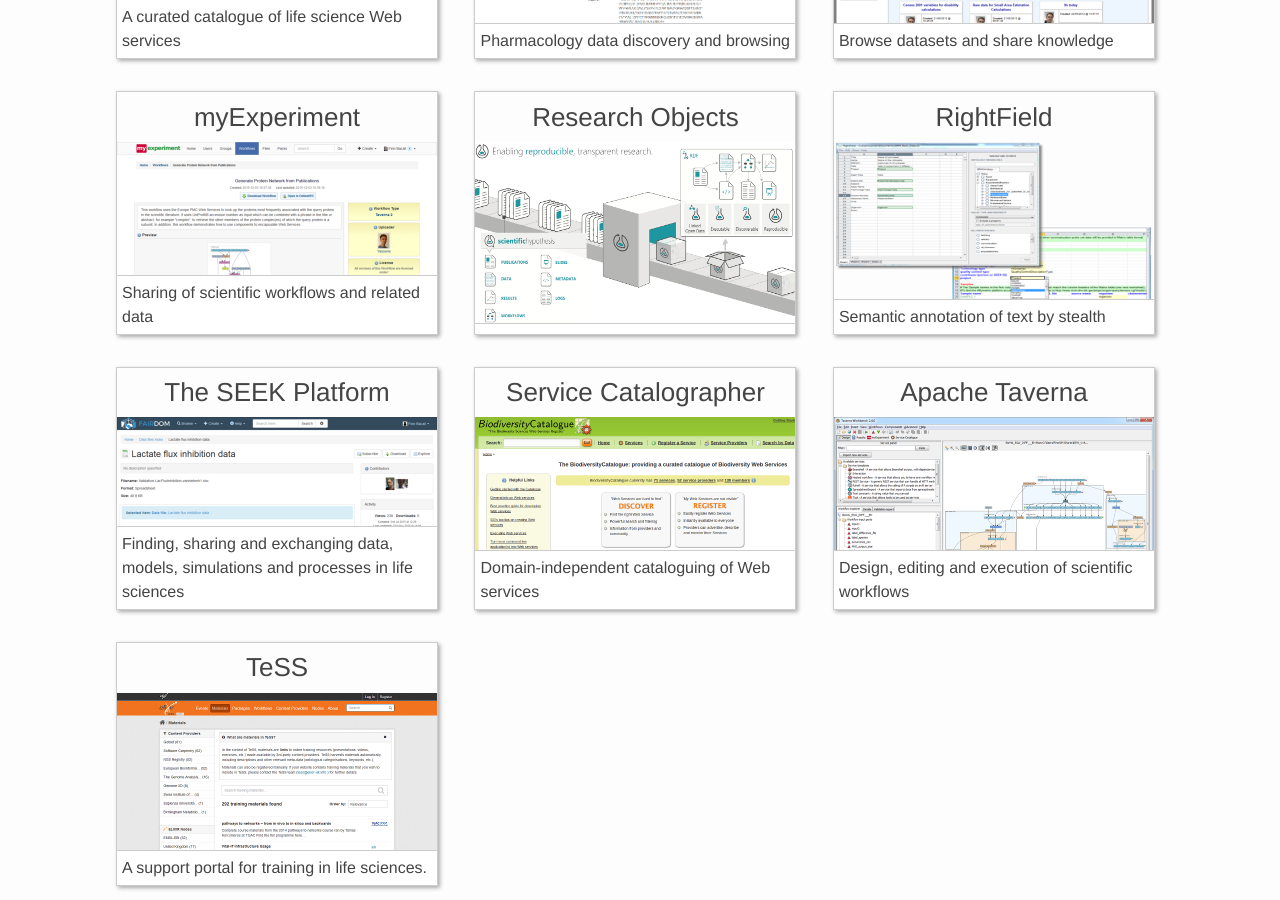
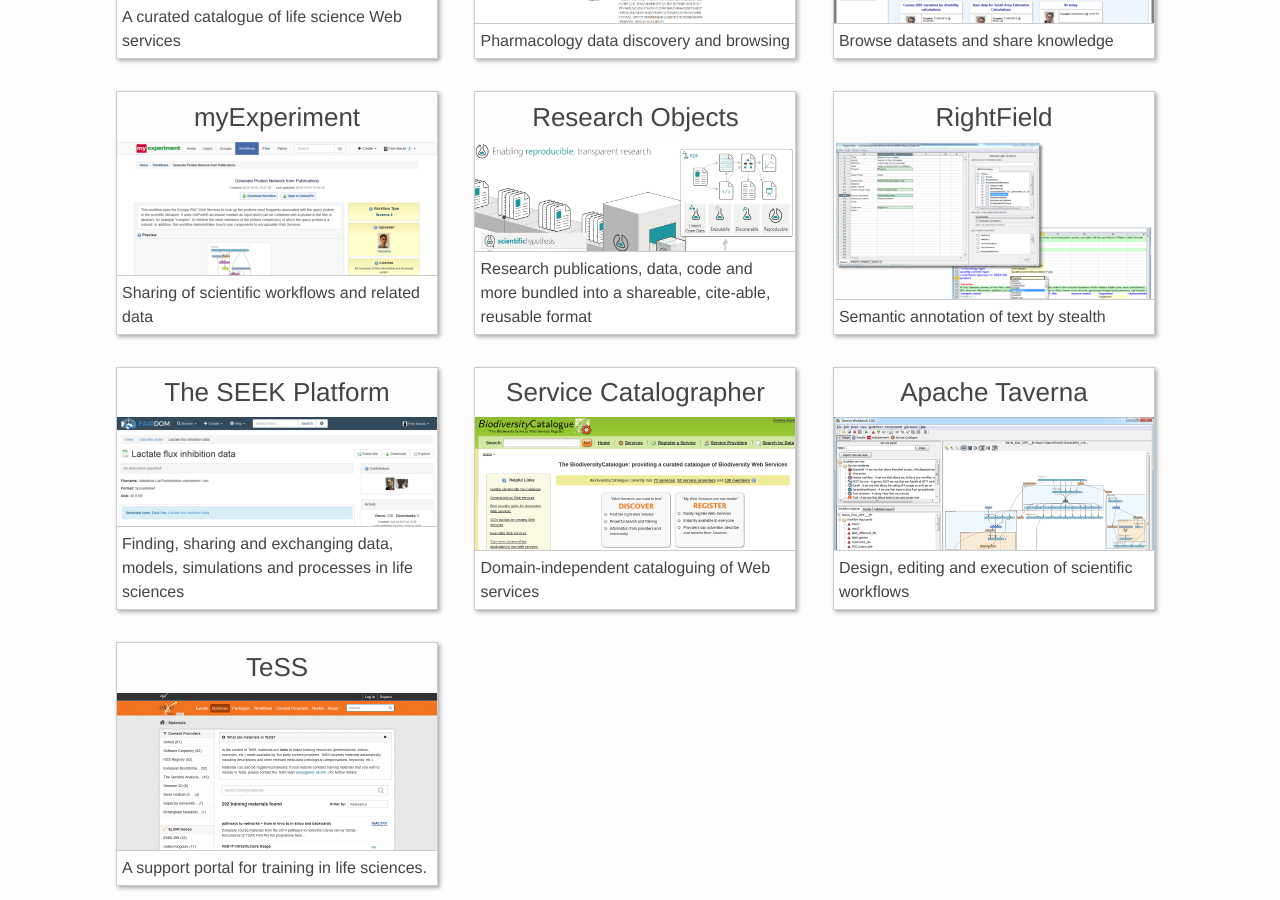
Before and after one commit to eScienceLab/eScienceLab.github.io, a Jekyll site: the page built from products.md, in a window 1280 px wide and 900 px high, scrolled down 427 px. Built offline with Jekyll 4.4.1, drawn with Linux system fonts in a browser that asks for light colours; comment, search, counter and statistics services are not loaded.

Commit message:
RO product description

```diff
--- a/_products/researchobject.md
+++ b/_products/researchobject.md
@@ -4,7 +4,7 @@
 title: Research Objects
 path: research_object
 collection: products
-description:
+description: Research publications, data, code and more bundled into a shareable, cite-able, reusable format
 website: http://www.researchobject.org/
 logo: /images/logo/researchobject.png
 screenshot: /images/screenshots/sm_researchobject.png
```
